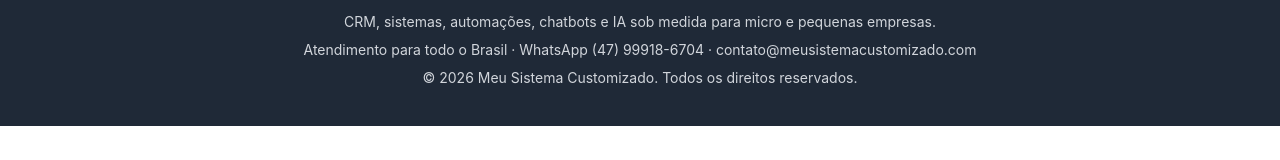
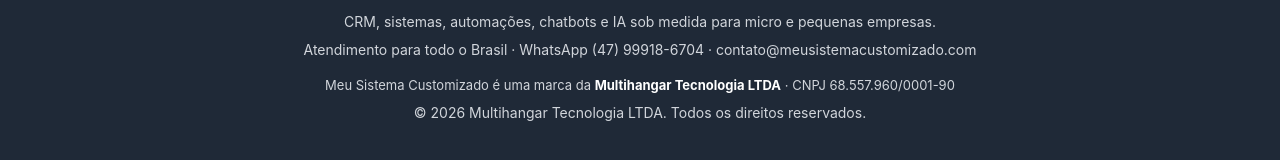
Before and after one commit to miguelpsjr-byte/meusistemacustomizado, a plain HTML site: page index.html in a window 1280 px wide. Shown: the part 6550-6710 px from the top of the page. Before the commit the page ends 6676 px from the top, so only its background shows below. Drawn offline with Linux system fonts and the light colour scheme.

Commit message:
Add files via upload

```diff
--- a/index.html
+++ b/index.html
@@ -44,6 +44,8 @@
   "@context": "https://schema.org",
   "@type": "Organization",
   "name": "Meu Sistema Customizado",
+  "legalName": "Multihangar Tecnologia LTDA",
+  "taxID": "68.557.960/0001-90",
   "url": "https://www.meusistemacustomizado.com/",
   "logo": "https://www.meusistemacustomizado.com/logo.png",
   "description": "CRM, automação comercial, chatbots com IA e sistemas sob medida para pequenas empresas.",
@@ -337,6 +339,8 @@
   footer .logo{color:#fff;justify-content:center;margin-bottom:14px;}
   footer address{font-style:normal;margin-bottom:6px;}
   footer p{margin-bottom:6px;}
+  footer .legal{margin-top:14px;font-size:13px;}
+  footer .legal strong{color:#fff;}
 
   /* Animação de entrada */
   .fade-up{opacity:0;transform:translateY(20px);transition:.6s ease;}
@@ -707,7 +711,8 @@
     <p>CRM, sistemas, automações, chatbots e IA sob medida para micro e pequenas empresas.</p>
     <p>Atendimento para todo o Brasil · <a href="https://wa.me/5547999186704">WhatsApp (47) 99918-6704</a> · <a href="mailto:contato@meusistemacustomizado.com">contato@meusistemacustomizado.com</a></p>
   </address>
-  <p>© 2026 Meu Sistema Customizado. Todos os direitos reservados.</p>
+  <p class="legal">Meu Sistema Customizado é uma marca da <strong>Multihangar Tecnologia LTDA</strong> · CNPJ 68.557.960/0001-90</p>
+  <p>© 2026 Multihangar Tecnologia LTDA. Todos os direitos reservados.</p>
 </footer>
 
 <!-- ===== ASSISTENTE IA - ALE ===== -->
```
